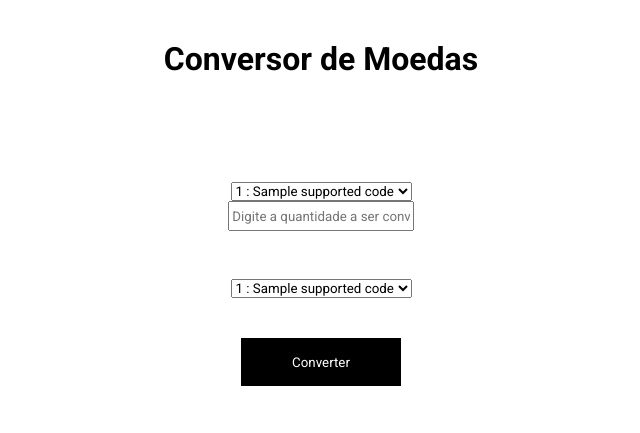
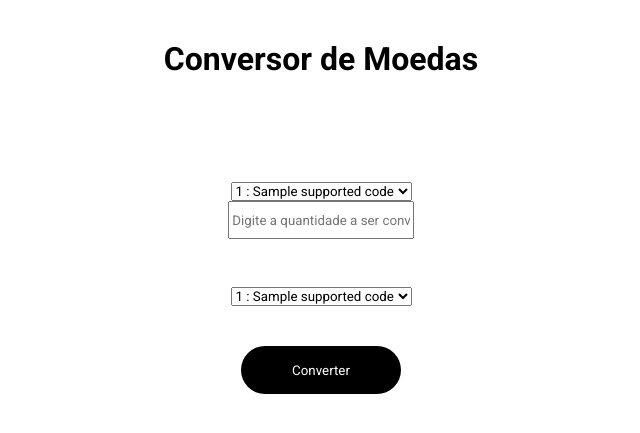
Before and after one commit to flaviowu/Exchange-Flask, a Flask app: page / in a window 1280 px wide. Shown: the top 433 px of the page, without its empty margins (319-959 px from the left). Run offline with Flask 2, Linux system fonts and the light colour scheme; a database or web service that is not in the repository returns one stand-in record (values such as "Sample title"); data that the repository does not hold is empty.

Commit message:
estilização botão

```diff
--- a/static/styles/style.css
+++ b/static/styles/style.css
@@ -40,7 +40,7 @@ section form div#de-moeda {
 
 section form div#de-moeda input {
     width: 98%;
-    height: 1.5rem;
+    height: 2rem;
 }
 
 section form div#para-moeda {
@@ -52,6 +52,7 @@ section form div#para-moeda {
 section form div#para-moeda button{
     background-color: black;
     color: #fff;
+    border-radius: 5rem;
     width: 10rem;
     height: 3rem;
     margin: 2.5rem 0 0 0;
```
